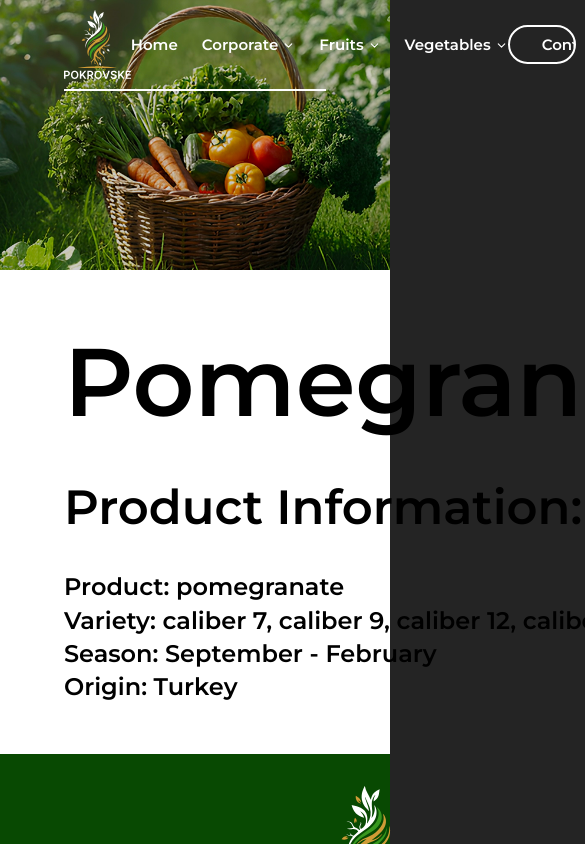
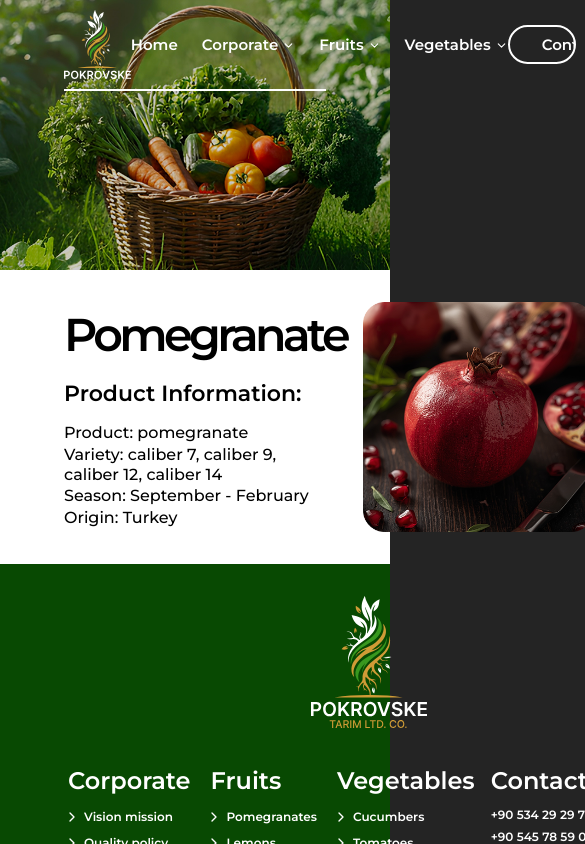
Before and after one commit to yuriivintoniak/grow-up-company, a React (Vite) app: page / in a window 390 px wide. Both pictures are taken after a click on the button 93 px from the left and 810 px from the top of the page. Shown: the top 844 px of the page, 585 px wide, since content can reach past the window. Built offline with nearby package versions, Linux system fonts and the light colour scheme.

Commit message:
style: add tablet styles for Pomegranate page

```diff
--- a/src/components/fruits/pomegranate/Pomegranate.module.css
+++ b/src/components/fruits/pomegranate/Pomegranate.module.css
@@ -1,5 +1,6 @@
 .pomegranateSection {
   display: flex;
+  gap: 1rem;
   align-items: center;
   justify-content: space-between;
 }
@@ -17,6 +18,12 @@
   line-height: 1.25;
 }
 
+@media (max-width: 820px) {
+  .title {
+    letter-spacing: -0.08em;
+  }
+}
+
 .subtitle {
   color: #000;
   font-size: 3rem;
@@ -27,7 +34,7 @@
 .productInformation {
   color: #000;
   font-size: 1.5rem;
-  font-weight: 600;
+  font-weight: 500;
   line-height: 1.25;
   display: flex;
   gap: 0.2rem;
@@ -63,3 +70,53 @@
   height: auto;
   object-fit: contain;
 }
+
+@media (max-width: 1023px) {
+  .textBlock {
+    gap: 1rem;
+  }
+
+  .title {
+    font-size: 2.875rem;
+  }
+
+  .subtitle {
+    font-size: 1.375rem;
+  }
+
+  .productInformation {
+    font-size: 1rem;
+    gap: 0.1rem;
+  }
+
+  .imageContainer {
+    display: grid;
+    gap: 1.25rem;
+    grid-template-columns: 230px 70px;
+  }
+
+  .largeImage {
+    width: 230px;
+    height: auto;
+    object-fit: contain;
+  }
+
+  .smallImages {
+    cursor: pointer;
+    display: grid;
+    gap: 0.625rem;
+    grid-template-rows: repeat(3, 70px);
+  }
+
+  .smallImages img {
+    width: 100%;
+    height: auto;
+    object-fit: contain;
+  }
+
+  .smallImageFromLarge {
+    width: 100%;
+    height: auto;
+    object-fit: contain;
+  }
+}
--- a/src/components/fruits/pomegranate/Pomegranate.tsx
+++ b/src/components/fruits/pomegranate/Pomegranate.tsx
@@ -22,7 +22,7 @@ export default function Pomegranate() {
         </h3>
         <div className={styles.productInformation}>
           <p>Product: pomegranate</p>
-          <p>Variety: caliber 7, caliber 9, caliber 12, caliber 14</p>
+          <p>Variety: caliber&nbsp;7, caliber&nbsp;9, caliber&nbsp;12, caliber&nbsp;14</p>
           <p>Season: September - February</p>
           <p>Origin: Turkey</p>
         </div>
```
